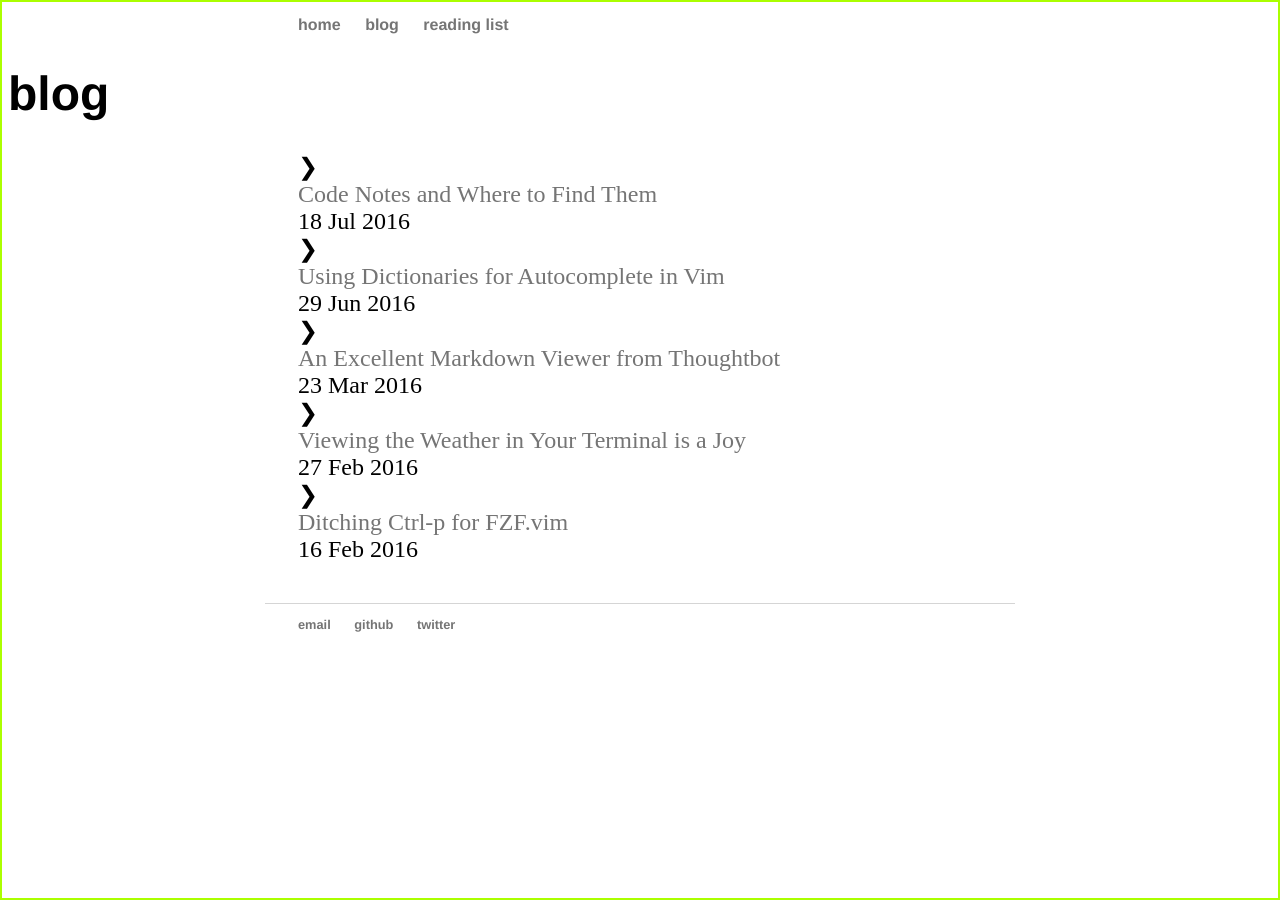
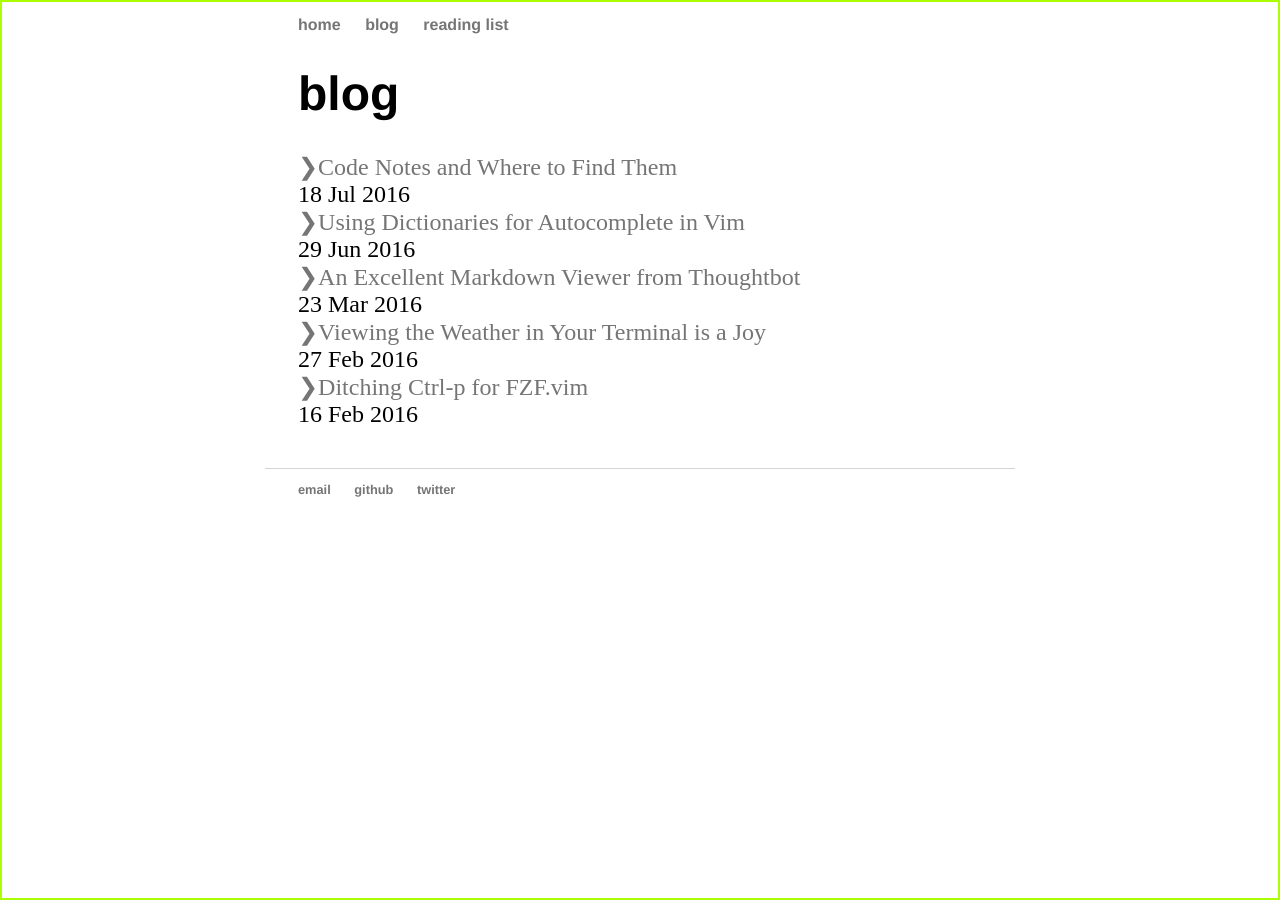
Before and after one commit to devinrm/devinrm.github.io, a Jekyll site: the page built from blog/index.html, in a window 1280 px wide. Built offline with Jekyll 4.4.1, drawn with Linux system fonts in a browser that asks for light colours.

Commit message:
Layout changes

```diff
--- a/blog/index.html
+++ b/blog/index.html
@@ -7,7 +7,7 @@ title: blog
 
   {% for post in site.posts %}
     <li>
-      ❯ <a class="post-title" href="{{ post.url }}" title="{{ post.title }}">{{ post.title }}</a>
+      <a class="post-title" href="{{ post.url }}" title="{{ post.title }}">❯{{ post.title }}</a>
       <span class="post-date">{{ post.date | date_to_string }}</span></br>
     </li>
   {% endfor %}
--- a/css/main.css
+++ b/css/main.css
@@ -42,6 +42,7 @@ body {
 
 .blurb,
 .posts,
+h1,
 nav,
 footer {
   margin-left: auto;
```
